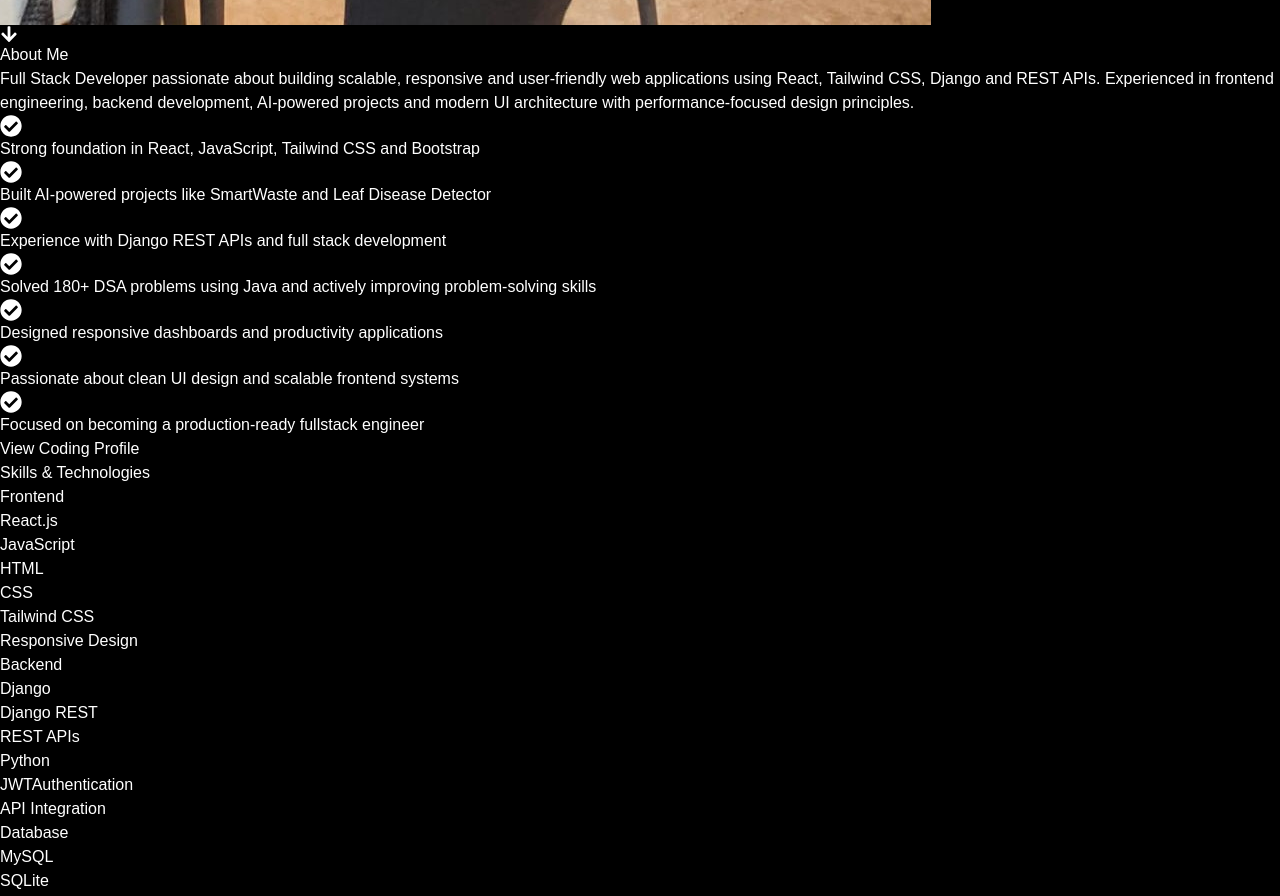
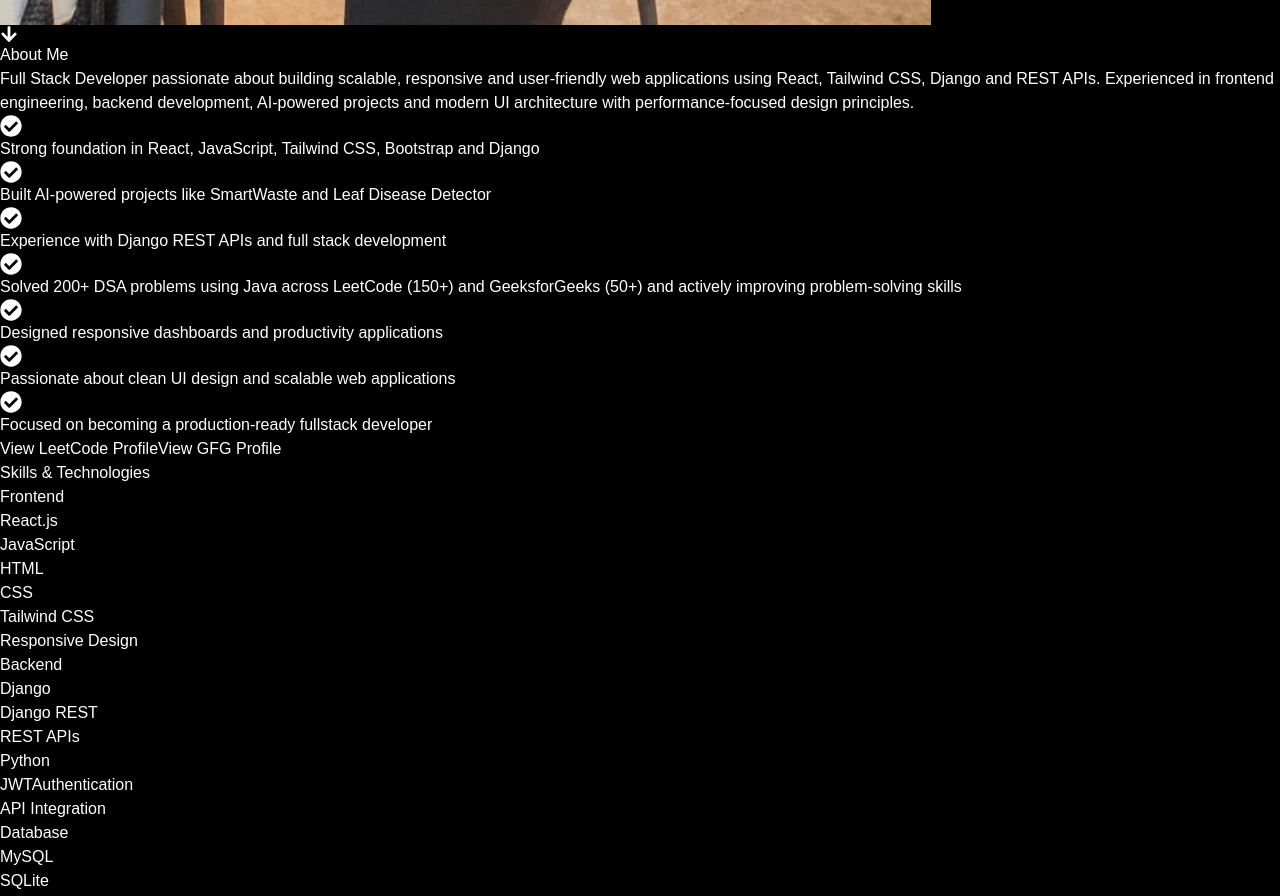
Before and after one commit to Pushpa2-ai/pushpa-portfolio, a React app: page / in a window 1280 px wide. Shown: the part 1900-2796 px from the top of the page. Built offline with nearby package versions, Linux system fonts and the light colour scheme; the HTML template or start-up script is replaced by a standard one.

Commit message:
Update portfolio content, skills and resume

```diff
--- a/src/components/About.jsx
+++ b/src/components/About.jsx
@@ -47,7 +47,7 @@ const About = () => {
             <div className="flex items-start gap-4">
               <FaCheckCircle className="text-green-400 mt-1" size={22} />
               <p className="text-gray-300 text-[17px]">
-                Strong foundation in React, JavaScript, Tailwind CSS and Bootstrap
+                Strong foundation in React, JavaScript, Tailwind CSS, Bootstrap and Django
               </p>
             </div>
 
@@ -68,7 +68,7 @@ const About = () => {
             <div className="flex items-start gap-4">
               <FaCheckCircle className="text-green-400 mt-1" size={22} />
               <p className="text-gray-300 text-[17px]">
-                Solved 180+ DSA problems using Java and actively improving problem-solving skills
+                Solved 200+ DSA problems using Java across LeetCode (150+) and GeeksforGeeks (50+) and actively improving problem-solving skills
               </p>
             </div>
 
@@ -82,27 +82,36 @@ const About = () => {
             <div className="flex items-start gap-4">
               <FaCheckCircle className="text-green-400 mt-1" size={22} />
               <p className="text-gray-300 text-[17px]">
-                Passionate about clean UI design and scalable frontend systems
+                Passionate about clean UI design and scalable web applications
               </p>
             </div>
 
             <div className="flex items-start gap-4">
               <FaCheckCircle className="text-green-400 mt-1" size={22} />
               <p className="text-gray-300 text-[17px]">
-                Focused on becoming a production-ready fullstack engineer
+                Focused on becoming a production-ready fullstack developer
               </p>
             </div>
 
           </div>
 
-          <div className="flex justify-center mt-12">
+          <div className="flex justify-center gap-6 mt-10">
           <a
             href="https://leetcode.com/u/Pushpa21-_/"
             target="_blank"
             rel="noreferrer"
             className="px-8 py-4 rounded-2xl bg-gradient-to-r from-orange-400 to-yellow-500 text-white font-semibold text-lg hover:scale-105 transition duration-300 shadow-lg"
           >
-            View Coding Profile
+            View LeetCode Profile
+          </a>
+
+          <a
+            href="https://www.geeksforgeeks.org/profile/pushpa013fya?tab=activity"
+            target="_blank"
+            rel="noopener noreferrer"
+            className="px-8 py-4 rounded-2xl bg-green-600 hover:bg-green-700 text-white font-semibold transition"
+            >
+            View GFG Profile
           </a>
         </div>
 
--- a/src/components/Hero.jsx
+++ b/src/components/Hero.jsx
@@ -31,7 +31,7 @@ const Hero = () => {
             </h1>
 
             <h2 className="text-3xl text-gray-300 font-semibold mb-8">
-              Fullstack Engineer | React & Django
+              Fullstack Developer | React & Django
             </h2>
 
             <p className="text-gray-400 text-xl leading-10 max-w-2xl mb-8">
--- a/src/components/Skills.jsx
+++ b/src/components/Skills.jsx
@@ -99,6 +99,7 @@ const Skills = () => {
               <Skill name="Postman" />
               <Skill name="Render" />
               <Skill name="AI Integration" />
+              <Skill name="Docker (Basics)" />
 
             </div>
 
```
Also changed, not shown: 1 other file (tests, documents, lock files or other folders).
